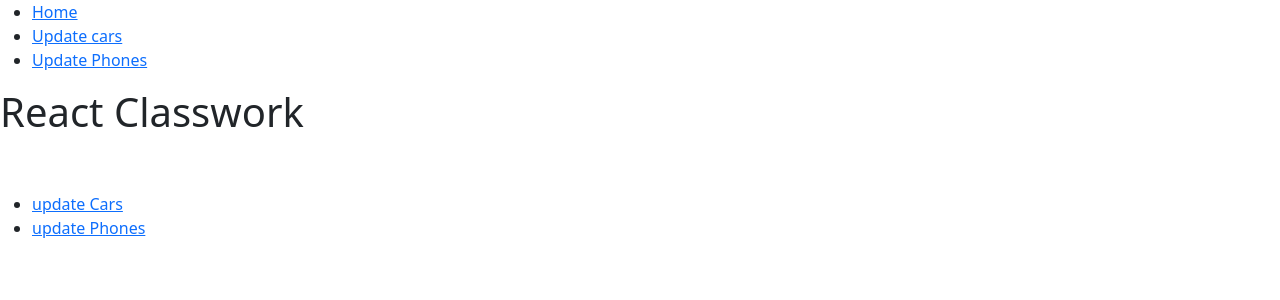
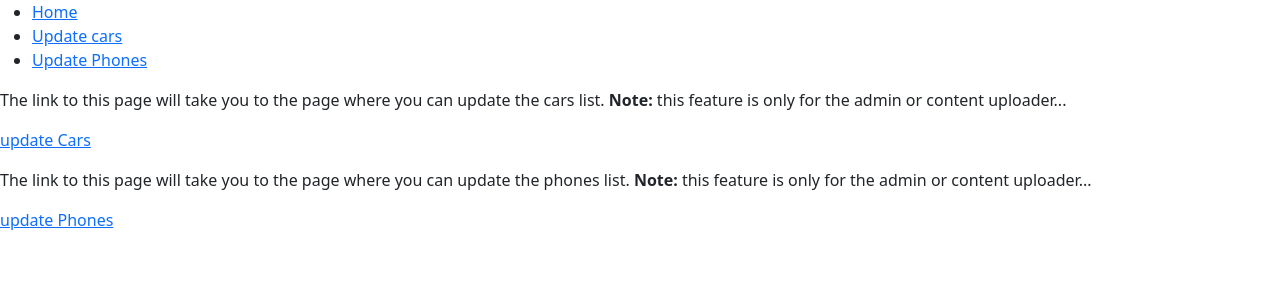
Before and after one commit to O-tega/ReactProject1, a React (Create React App) app: page / in a window 1280 px wide. Shown: the top 300 px of the page. Built offline with nearby package versions, Linux system fonts and the light colour scheme.

Commit message:
modified linked pages

```diff
--- a/src/App.js
+++ b/src/App.js
@@ -29,7 +29,6 @@ class App extends React.Component{
             <Link to="phones"> Update Phones</Link>
           </li>
         </ul>
-        <h1>React Classwork</h1><br/><br/>
 
 
         <Route path="/" exact component={Home}/>
--- a/src/components/Cars.js
+++ b/src/components/Cars.js
@@ -1,31 +1,28 @@
 import React from 'react'
+import 'bootstrap/dist/css/bootstrap.min.css'
 import Forms from './Forms'
+
 
 
 class Cars extends React.Component{
     constructor(){
         super();
         this.state = {
-            phonesList: [
+            carList: [
                 {
-                    name: 'Samsung A11',
-                    quantity: 34,
-                    date: 'wed May 19 2021 2:08pm',
-                    price: '$50'
+                    name: 'Rolls Royce',
+                    type: 'Sweptail'
                 },
                 {
-                    name: 'Itel p33 pro',
-                    quantity: 100,
-                    date: 'wed May 20 2021 8:00am',
-                    price: '$25'
+                    name: 'Mercedes Benz',
+                    type: 'G33',
                 },
                 {
-                    name: 'Iphone 12 S pro',
-                    quantity: 13,
-                    date: 'wed May 1 2021 8:00am',
-                    price: '$900',
-                }
-            ],
+                    name: 'Bentley',
+                    type: 'Bentayga',
+                },
+            ]
+
 
     }
 }
@@ -39,17 +36,18 @@ class Cars extends React.Component{
     }
 
     render(){
-        let {cars} = this.props;
+        // let {cars} = this.props;
+        let {carList} = this.state
         return(
             <div>
                 <h1>This is the cars list</h1>
-                {cars.map((car, carid)=>{
+                {carList.map((car, carid)=>{
                     return(
                         <div key={carid}>
                             <p>name: {car.name}</p>
                             <p>type: {car.type}</p>
                         </div>
-                    )
+                    );
                 })}
 
                 <Forms addCars={this.addCars} /><br />
--- a/src/components/Forms.js
+++ b/src/components/Forms.js
@@ -1,4 +1,5 @@
 import React from 'react';
+import 'bootstrap/dist/css/bootstrap.min.css'
 import { Form } from 'react-bootstrap';
 import FormElement from './FormElement';
 
--- a/src/components/Home.js
+++ b/src/components/Home.js
@@ -1,21 +1,26 @@
 import React from 'react';
 import {Link, Route} from 'react-router-dom';
+import 'bootstrap/dist/css/bootstrap.min.css'
 import Cars from './Cars'
 import Phones from './Phones'
+
 
 
 class Home extends React.Component{
     render(){
         return(
             <div>
-                <ul>
-                    <li>
-                        <Link to="/cars">update Cars</Link>
-                    </li>
-                    <li>
-                        <Link to="/phones">update Phones</Link>
-                    </li>
-                </ul>
+                <div>
+                    <p>The link to this page will take you to the page where you can update the cars list. <strong>Note:</strong> this feature is only for the admin or content uploader...</p>
+
+                    <p> <Link to="/cars">update Cars</Link></p>
+                </div>
+
+                <div>
+                    <p>The link to this page will take you to the page where you can update the phones list. <strong>Note:</strong> this feature is only for the admin or content uploader...</p>
+
+                    <p><Link to="/phones">update Phones</Link></p>
+                </div>
 
 
                 <Route path="/cars" Component={Cars}/>
--- a/src/components/PhoneForm.js
+++ b/src/components/PhoneForm.js
@@ -1,4 +1,5 @@
 import React from 'react';
+import 'bootstrap/dist/css/bootstrap.min.css';
 import FormElement from './FormElement';
 
 class PhoneForm extends React.Component{
--- a/src/components/Phones.js
+++ b/src/components/Phones.js
@@ -1,5 +1,6 @@
 import React from 'react';
 import PhoneForm from './PhoneForm'
+import 'bootstrap/dist/css/bootstrap.min.css';
 
 
 
@@ -7,20 +8,27 @@ class Phones extends React.Component {
     constructor() {
         super();
         this.state={
-            carList: [
+
+            phonesList: [
                 {
-                    name: 'Rolls Royce',
-                    type: 'Sweptail'
+                    name: 'Samsung A11',
+                    quantity: 34,
+                    date: 'wed May 19 2021 2:08pm',
+                    price: '$50'
                 },
                 {
-                    name: 'Mercedes Benz',
-                    type: 'G33',
+                    name: 'Itel p33 pro',
+                    quantity: 100,
+                    date: 'wed May 20 2021 8:00am',
+                    price: '$25'
                 },
                 {
-                    name: 'Bentley',
-                    type: 'Bentayga',
-                },
-            ]
+                    name: 'Iphone 12 S pro',
+                    quantity: 13,
+                    date: 'wed May 1 2021 8:00am',
+                    price: '$900',
+                }
+            ],
 
         }
 
@@ -33,17 +41,19 @@ class Phones extends React.Component {
     }
 
     render(){
-        let {phones} = this.props;
+        // let {phones} = this.props;
+        let {phonesList} = this.state
         return(
             <div>
                 <h1>This is phones list</h1>
-                {phones.map((phone, phoneid)=>{
+                {phonesList.map((phone, phoneid)=>{
                    return(
                        <div key={phoneid}>
-                           <p>Name: {phone.name}</p>
-                           <p>Quantity: {phone.quantity}</p>
-                           <p>Date: {phone.date}</p>
-                           <p>Price: {phone.price}</p>
+                           <span><strong>Name:</strong> {phone.name}</span><br />
+                           <span><strong>Quantity:</strong> {phone.quantity}</span><br />
+                           <span><strong>Date:</strong> {phone.date}</span><br />
+                           <span><strong>Price:</strong> {phone.price}</span><br/>
+                           <br/>
                        </div>
                    )
                 })}
```
